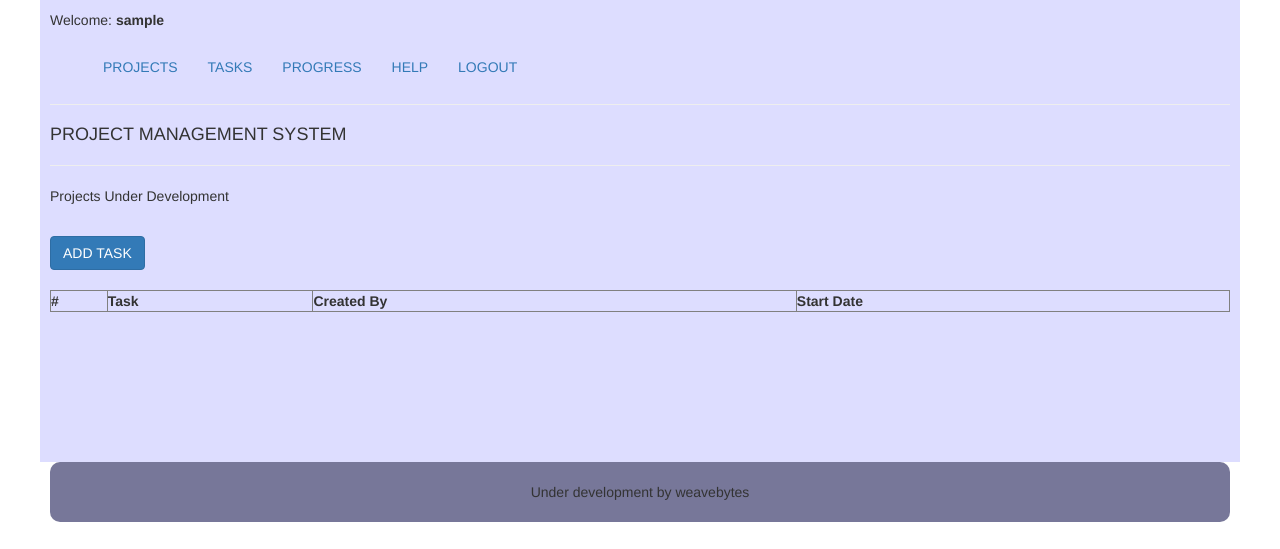
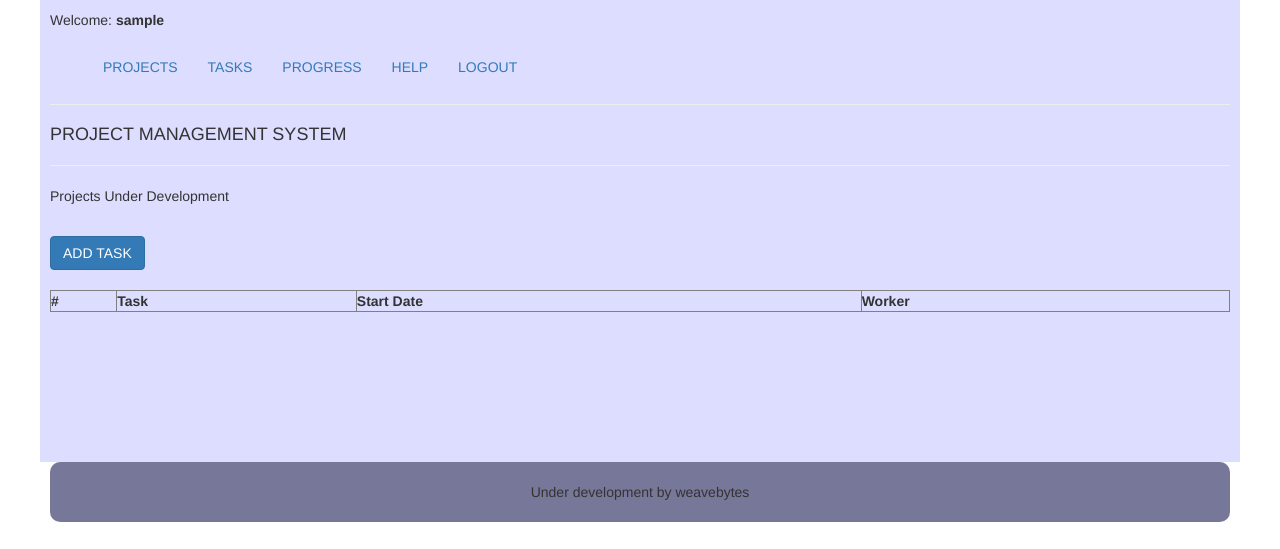
Before and after one commit to stoic1979/djprojman, a Django app: page /tasks/ in a window 1280 px wide. Shown: the top 549 px of the page. Run offline with Django 3.2, Linux system fonts and the light colour scheme; the visitor is signed in with stand-in values (Sample User, id 1); parts of the project's set-up code (start-up, migrations or seed data) failed here and were passed over; some libraries are stand-ins or nearby versions.

Commit message:
updated tasks template

```diff
--- a/dashboard/templates/tasks.html
+++ b/dashboard/templates/tasks.html
@@ -15,14 +15,15 @@
     <tr>
         <td><b>#</b></td>
         <td><b>Task</b></td>
-        <td><b>Created By</b></td>
         <td><b>Start Date</b></td>
+        <td><b>Worker</b></td>
     </tr>
     {% for task in tasks %}
     <tr>
         <td>{{ forloop.counter }}</td>
         <td>{{ task.title }}</td>
         <td>{{ task.start_date }}</td>
+        <td>{{ task.worker }}</td>
     </tr>
     {% endfor %}
 </table>
```
